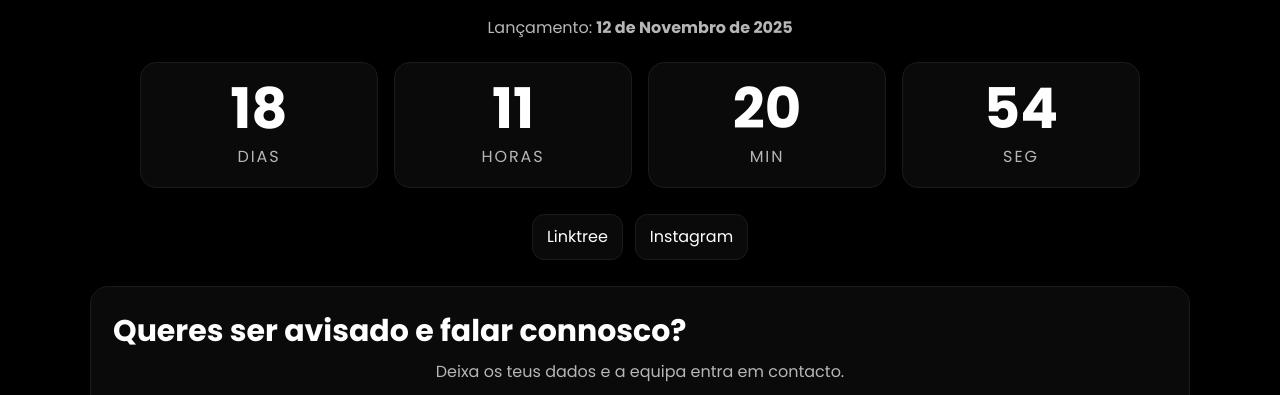
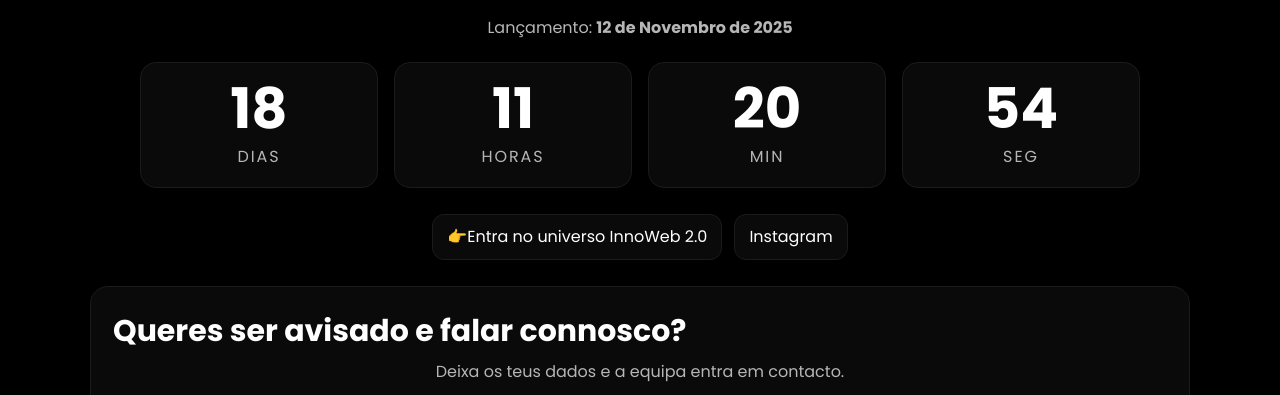
Before and after one commit to InnoWebSolucoes/innoweb-landing, a plain HTML site: page index.html in a window 1280 px wide. Shown: the part 398-793 px from the top of the page. Drawn offline with Linux system fonts and the light colour scheme.

Commit message:
Update Linktree button text in index.html

```diff
--- a/index.html
+++ b/index.html
@@ -185,7 +185,7 @@
     </section>
 
     <div class="social">
-      <a class="btn" href="https://linktr.ee/innoweb" target="_blank" rel="noopener">Linktree</a>
+      <a class="btn" href="https://linktr.ee/innoweb" target="_blank" rel="noopener">👉Entra no universo InnoWeb 2.0</a>
       <a class="btn" href="https://www.instagram.com/innoweb.solucoes/" target="_blank" rel="noopener">Instagram</a>
     </div>
 
```
